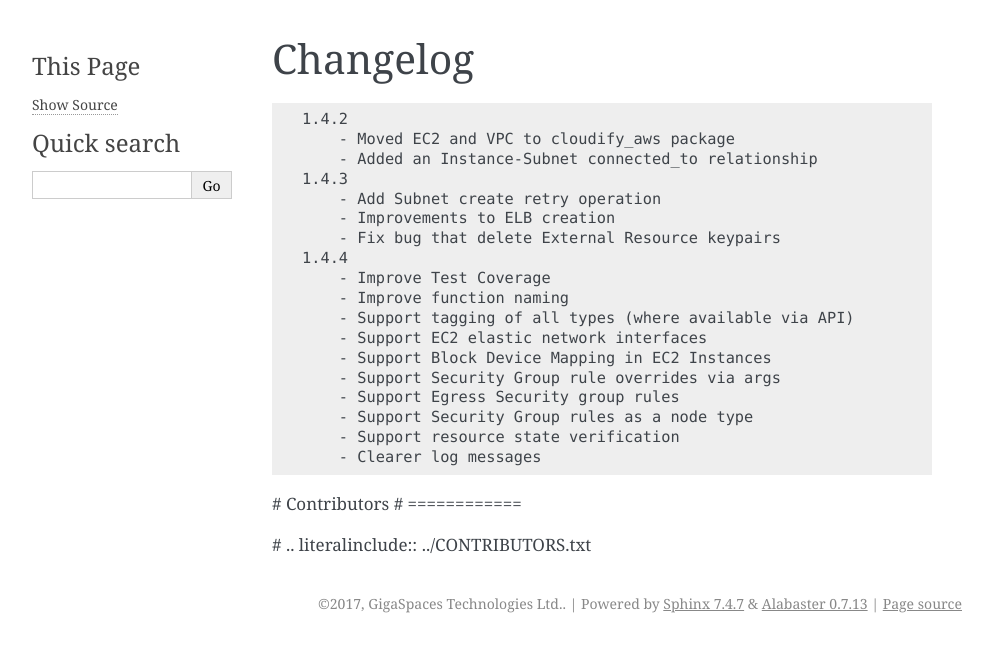
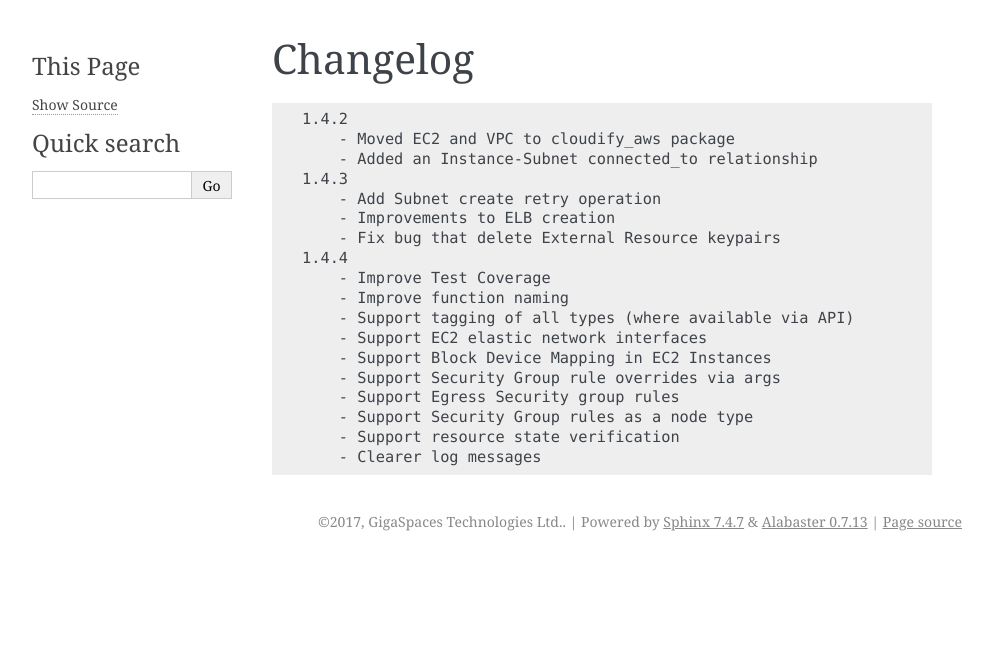
Before and after one commit to cloudify-cosmo/cloudify-aws-plugin, a Sphinx documentation site: the page built from docs/changelog.rst, in a window 1280 px wide. Shown: the top 652 px of the page, without its empty margins (148-1141 px from the left). Built offline with Sphinx 7.4.7, drawn with Linux system fonts in a browser that asks for light colours.

Commit message:
Apparently # isn't a comment marker in ReST

```diff
--- a/docs/changelog.rst
+++ b/docs/changelog.rst
@@ -5,9 +5,3 @@ Changelog
 
 .. literalinclude:: ../CHANGELOG.txt
     :language: yaml
-
-
-# Contributors
-# ============
-
-# .. literalinclude:: ../CONTRIBUTORS.txt
```
